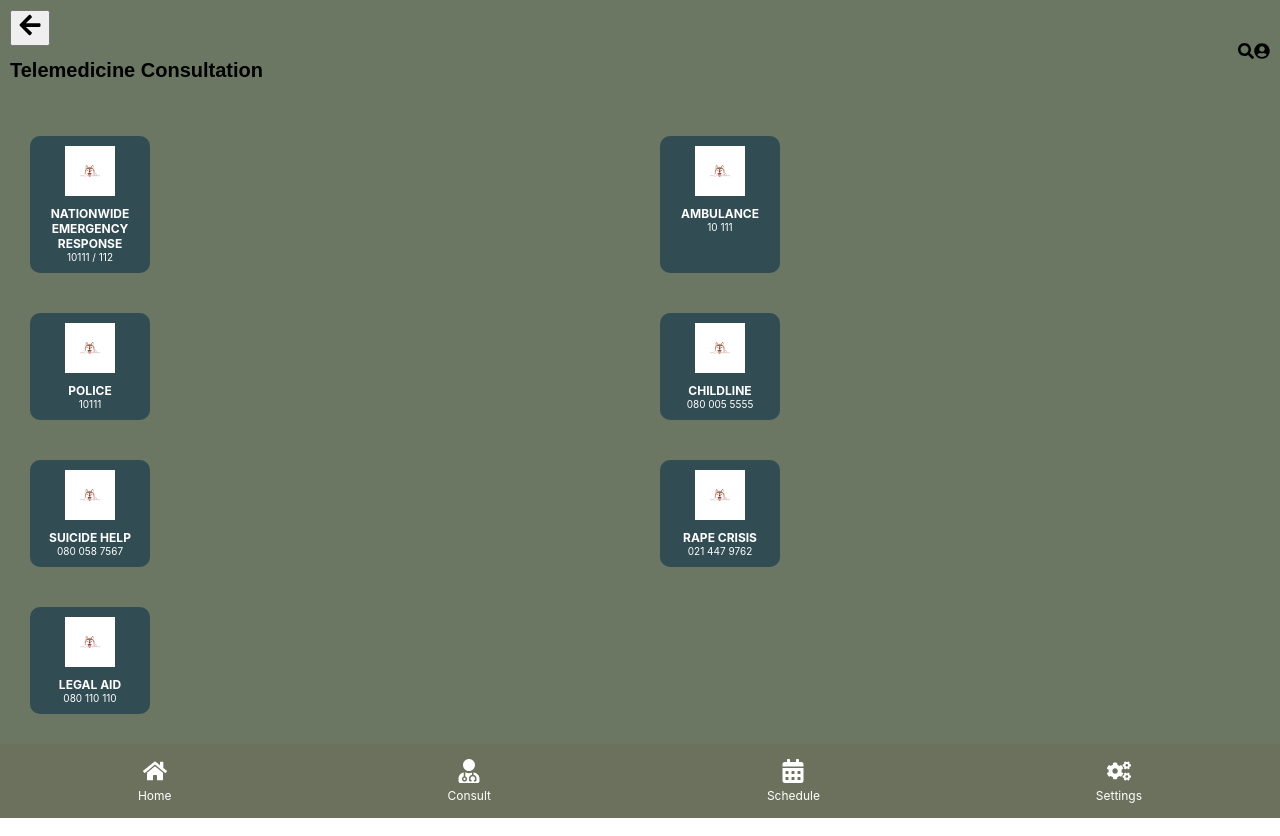
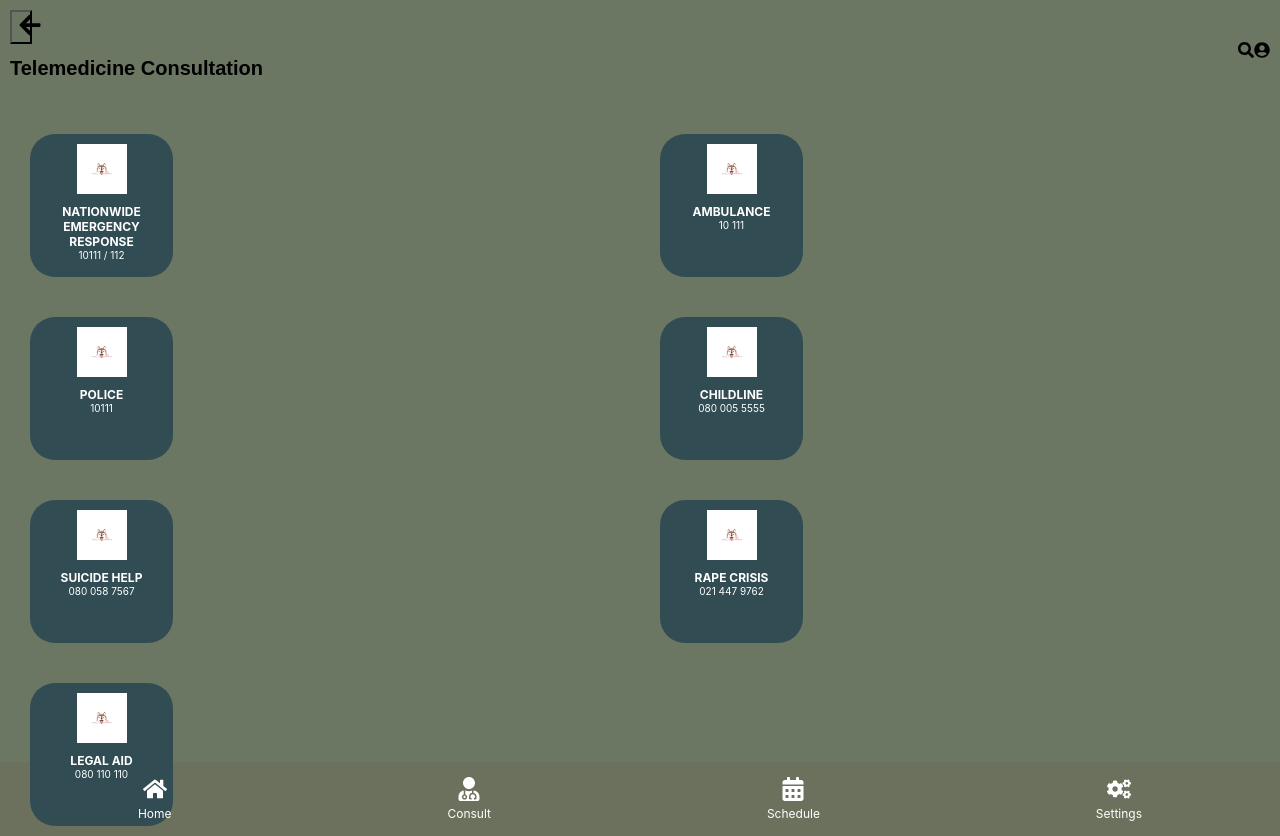
Before and after one commit to ChantalNgwenya/thusang_app, a React (Create React App) app: page / in a window 1280 px wide. Built offline with nearby package versions, Linux system fonts and the light colour scheme.

Commit message:
still fixing the tele page'

```diff
--- a/src/css/Telemedicine.css
+++ b/src/css/Telemedicine.css
@@ -14,6 +14,13 @@
   .back-button {
     font-size: 24px;
     cursor: pointer;
+    background-color:#6B7663;
+    /* position: absolute; */
+    width: 22px;
+    height: 34px;
+    left: 35px;
+    top: 89.3px;
+
   }
 
   .header h1 {
@@ -23,7 +30,12 @@
     color: #000000;
   }
 
-  /* .icons {
+.consultation-grid{
+  height: 658px;
+
+}
+
+/* .icons {
     display: flex;
     gap: 10px;
   }
--- a/src/js/Telemedicine.js
+++ b/src/js/Telemedicine.js
@@ -61,7 +61,9 @@
     display: 'grid',
     gridTemplateColumns: 'repeat(2, 1fr)', // Adjust columns based on the layout
     gap: '20px',
+    height: '650px',
     padding: '20px',
+
   },
 };
 
@@ -84,11 +86,12 @@
     alignItems: 'center',
     backgroundColor: '#314c53', // Button background color
     padding: '10px',
-    borderRadius: '10px',
+    borderRadius: '25px',
     margin: '10px',
     textAlign: 'center',
     color: 'white',
-    width: '100px',
+    width: '123px',
+    height: '123px'
   },
   icon: {
     width: '50px',
```
